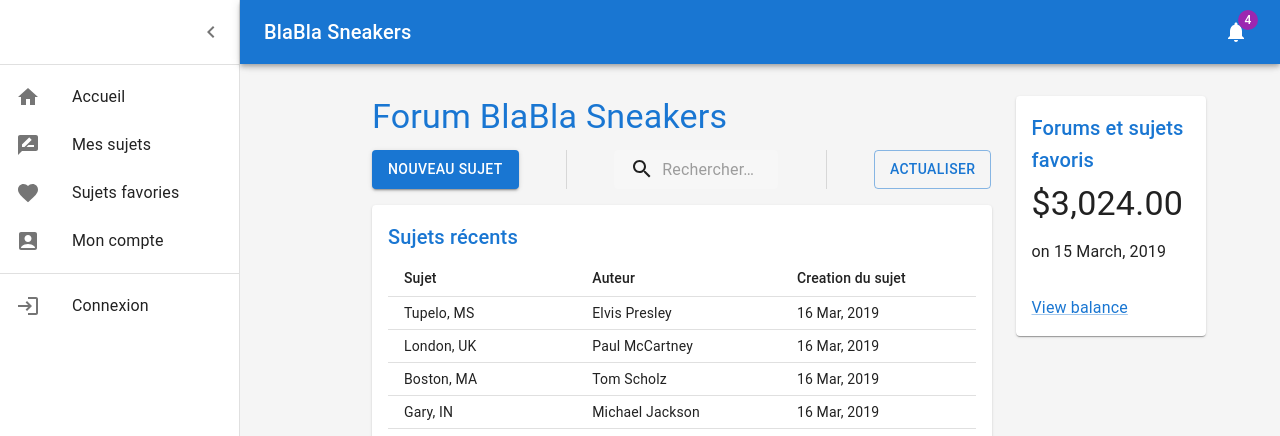
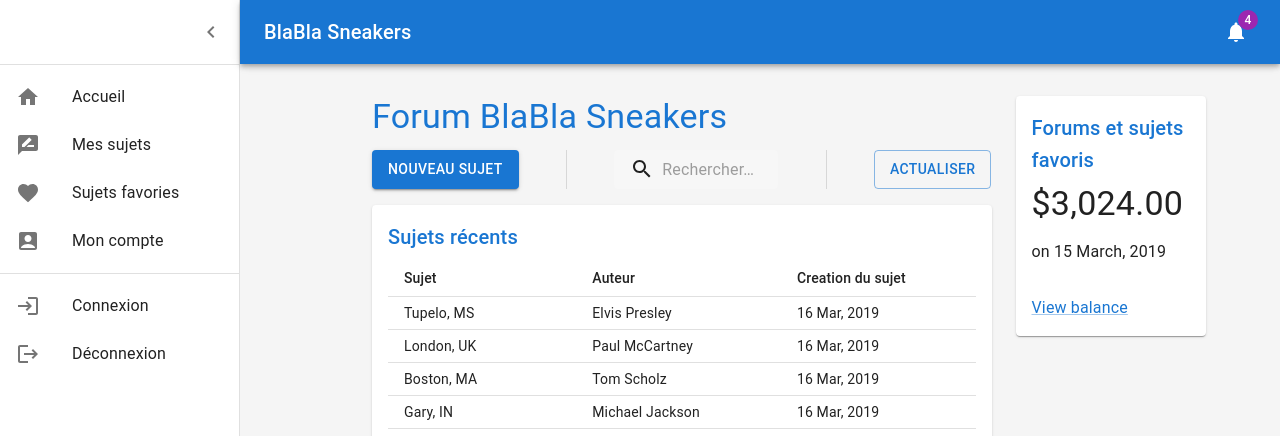
Before and after one commit to KarlG2023/Progressive-Web-App, a React (Create React App) app in the folder blablasneakers/: page / in a window 1280 px wide. Shown: the top 436 px of the page. Built offline with nearby package versions, Linux system fonts and the light colour scheme.

Commit message:
update navbar.js

```diff
--- a/blablasneakers/src/Component/Navbar.js
+++ b/blablasneakers/src/Component/Navbar.js
@@ -14,7 +14,7 @@ import ChevronLeftIcon from '@mui/icons-material/ChevronLeft';
 import NotificationsIcon from '@mui/icons-material/Notifications';
 import { mainListItems, secondaryListItems, thirdListItems } from '../Home/listItems';
 import Box from '@mui/material/Box';
-import { auth } from "../firebase";
+// import { auth } from "../firebase";
 
 const drawerWidth = 240;
 
@@ -147,8 +147,10 @@ export default function Navbar({ children }) {
         <List component="nav">
           {mainListItems}
           <Divider sx={{ my: 1 }} />
-            { auth ? secondaryListItems : thirdListItems }
-            {/* { auth && thirdListItems } */}
+          {secondaryListItems}
+          {thirdListItems}
+          {/* { auth ? secondaryListItems : thirdListItems } */}
+          {/* { auth && thirdListItems } */}
         </List>
       </Drawer>
 
```
